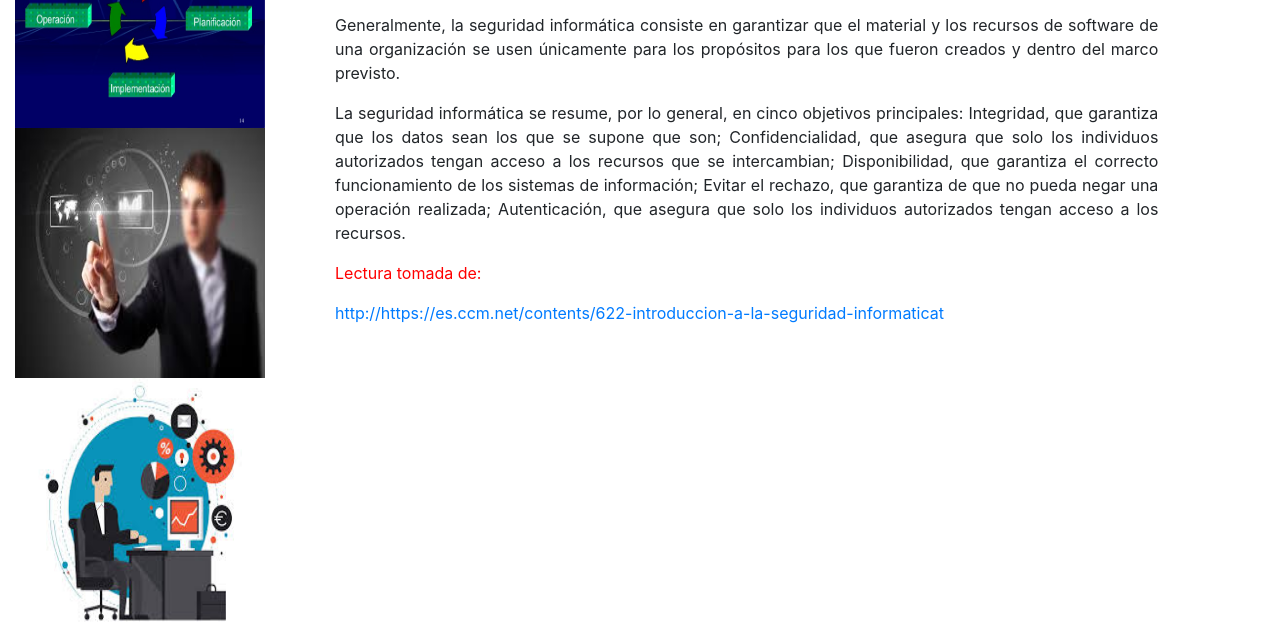
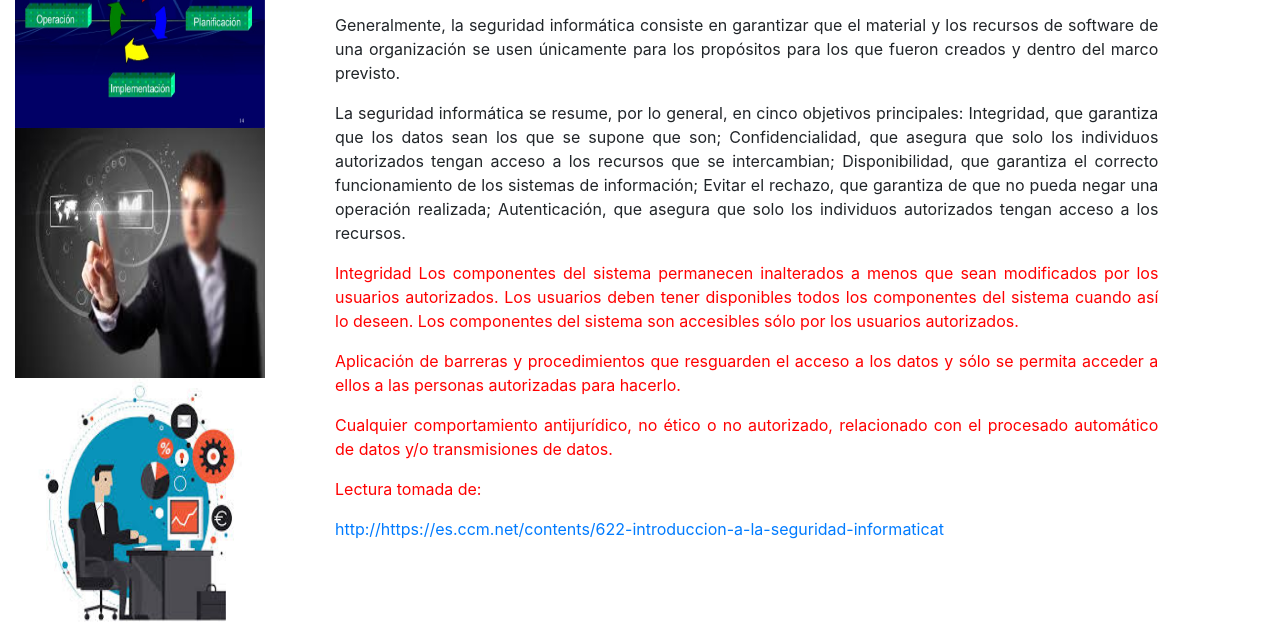
Before and after one commit to LUISMORENOANZOLA/Proyecto_web, a plain HTML site: page lecturacuatro.html in a window 1280 px wide. Shown: the part 375-998 px from the top of the page. Drawn offline with Linux system fonts and the light colour scheme.

Commit message:
subida mas datos

```diff
--- a/lecturacuatro.html
+++ b/lecturacuatro.html
@@ -78,6 +78,19 @@
              Integridad, que garantiza que los datos sean los que se supone que son;
              Confidencialidad, que asegura que solo los individuos autorizados tengan acceso a los recursos que se intercambian; Disponibilidad, que garantiza el correcto funcionamiento de los sistemas de información; Evitar el rechazo, que garantiza de que no pueda negar una operación realizada; Autenticación, que asegura que solo los individuos autorizados tengan acceso a los recursos. </p>
 			<div class="obj12">
+					<p class="obj3">Integridad
+
+                              Los componentes del sistema permanecen inalterados a menos que sean modificados por los usuarios autorizados.
+                              Los usuarios deben tener disponibles todos los  componentes del sistema cuando así lo deseen.
+
+                              Los componentes del sistema son accesibles sólo por los usuarios autorizados. </p>
+			<div class="obj12">
+					<p class="obj3">Aplicación de barreras y procedimientos
+                       que resguarden el acceso a los datos y sólo se permita acceder a ellos a las personas autorizadas para hacerlo. </p>
+			<div class="obj12">
+					<p class="obj3">Cualquier comportamiento antijurídico,
+						no ético o no autorizado, relacionado con el  procesado automático de datos y/o transmisiones de datos. </p>
+			<div class="obj12">
 					<p class="obj5">Lectura tomada de:</p>
 					<a class="obj11" href="http://https://es.ccm.net/contents/622-introduccion-a-la-seguridad-informatica	" target="_blank"> http://https://es.ccm.net/contents/622-introduccion-a-la-seguridad-informaticat</a>
 				</div>
```
